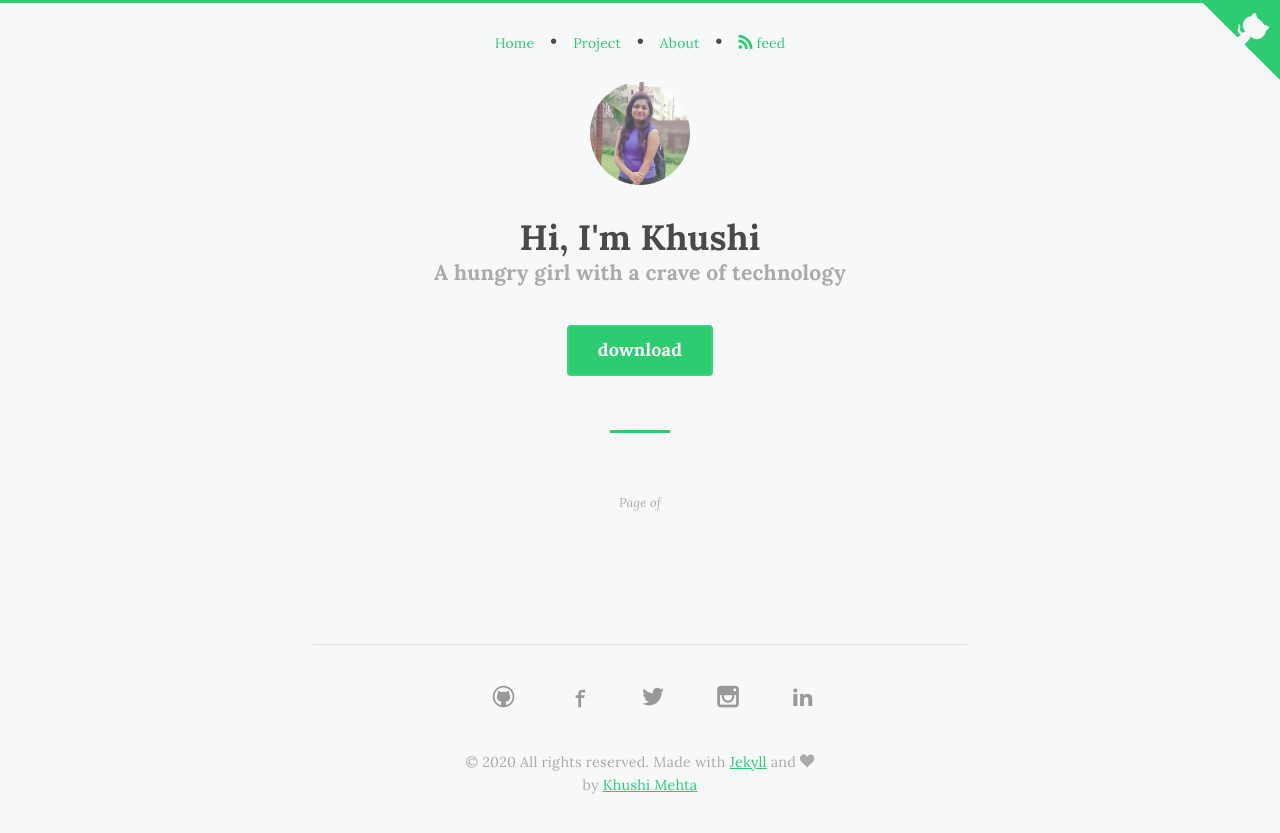
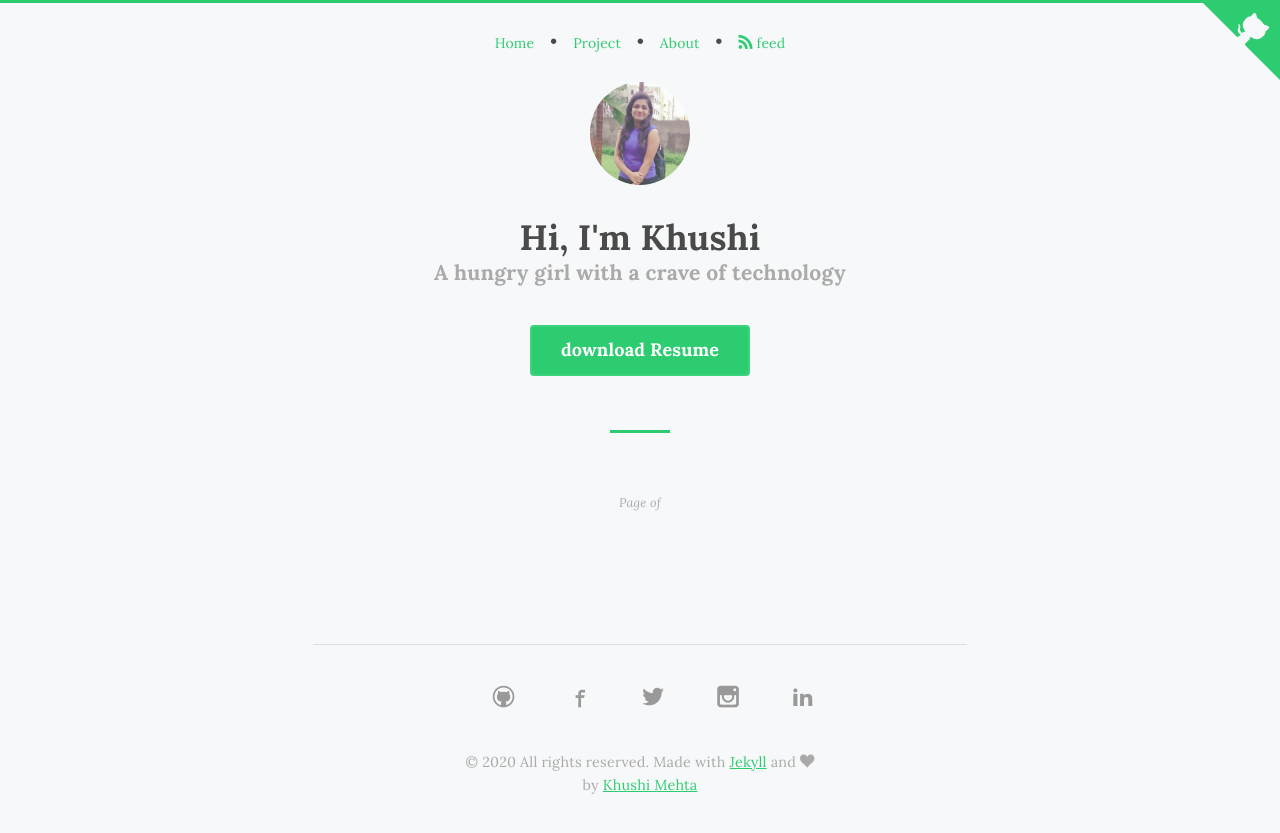
Before and after one commit to khushimehta12/khushimehta12.github.io, a Jekyll site: the page built from index.html, in a window 1280 px wide. Shown: the top 833 px of the page. Built offline with Jekyll 4.4.1, drawn with Linux system fonts in a browser that asks for light colours; some web fonts are replaced.

Commit message:
header modified

```diff
--- a/_includes/header.html
+++ b/_includes/header.html
@@ -18,7 +18,7 @@
       <img src="{{ "/images/author.jpg" | prepend: site.baseurl }}" alt="Author thumbnail" class="dot">
     </a>
     <h1>Hi, I'm Khushi <small>A hungry girl with a crave of technology</small></h1>
-    <a class="btn" href="{{ site.repository }}/archive/master.zip" target="_blank">download</a>
+    <a class="btn" href="{{"/images/Resume.pdf"}}" target="_blank">download Resume</a>
     <hr class="hr">
 
   </div>
```
Also changed, not shown: 1 other file.
